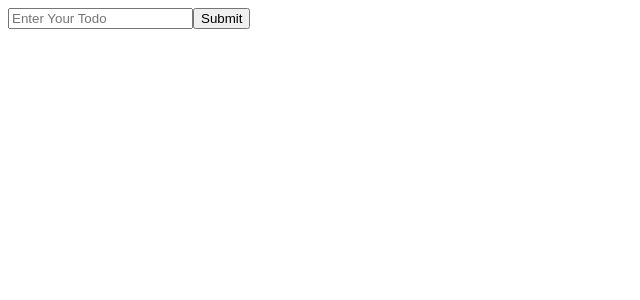
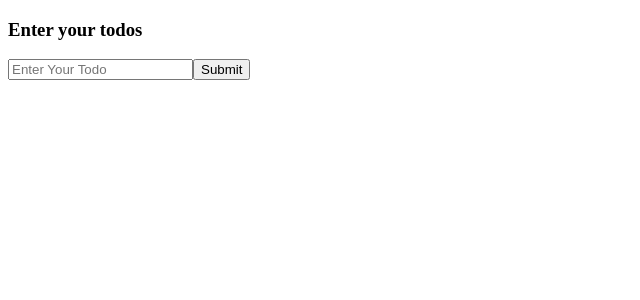
Before and after one commit to devaneyj3/Todo_Front_End, a React (Create React App) app: page / in a window 1280 px wide. Shown: the top 300 px of the page, without its empty margins (0-640 px from the left). Built offline with nearby package versions, Linux system fonts and the light colour scheme.

Commit message:
creating axios instance and post todo to backend

```diff
--- a/package.json
+++ b/package.json
@@ -6,6 +6,7 @@
     "@testing-library/jest-dom": "^5.11.4",
     "@testing-library/react": "^11.1.0",
     "@testing-library/user-event": "^12.1.10",
+    "axios": "^0.21.0",
     "node-sass": "^5.0.0",
     "react": "^17.0.1",
     "react-dom": "^17.0.1",
--- a/src/components/todo_form.js
+++ b/src/components/todo_form.js
@@ -1,21 +1,25 @@
 import React, { useState } from "react";
-
+import { Axios } from "../utils/axios";
 const Todo_Form = () => {
     const [todo, setTodo] = useState({
         name: "",
         created_at: Date.now(),
     });
 
-    const submit = (e) => {
+    const submit = async (e) => {
         e.preventDefault();
         console.log(todo);
         setTodo(todo);
+        const response = await Axios().post(`/todos/`, todo);
+        console.log(response.data);
     };
 
     const change = (e) => {
         setTodo({ ...todo, [e.target.name]: e.target.value });
     };
     return (
+        <div className="todo_form">
+            <h3>Enter your todos</h3>
             <form onSubmit={submit}>
                 <input
                     type="text"
@@ -26,6 +30,7 @@ const Todo_Form = () => {
                 />
                 <input type="submit" />
             </form>
+        </div>
     );
 };
 
--- /dev/null
+++ b/src/utils/axios.js
@@ -0,0 +1,7 @@
+import axios from "axios";
+
+export const Axios = () => {
+    return axios.create({
+        baseURL: "http://localhost:3000/api/",
+    });
+};
```
Also changed, not shown: 1 other file (tests, documents, lock files or other folders). Lines whose indentation alone changed are shown as unchanged.
